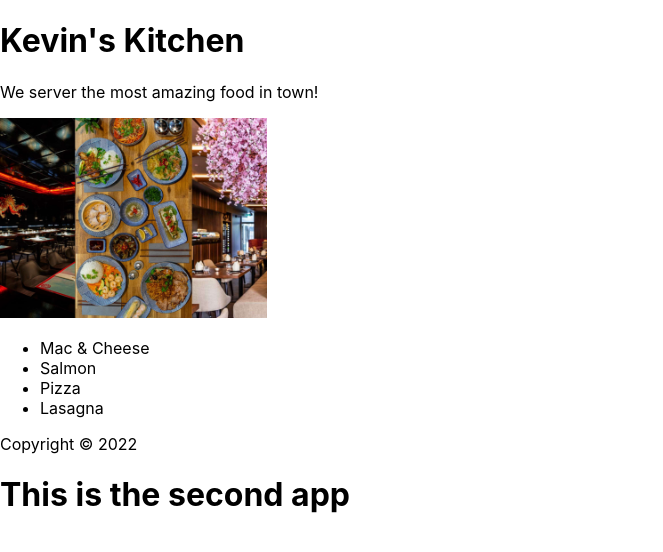
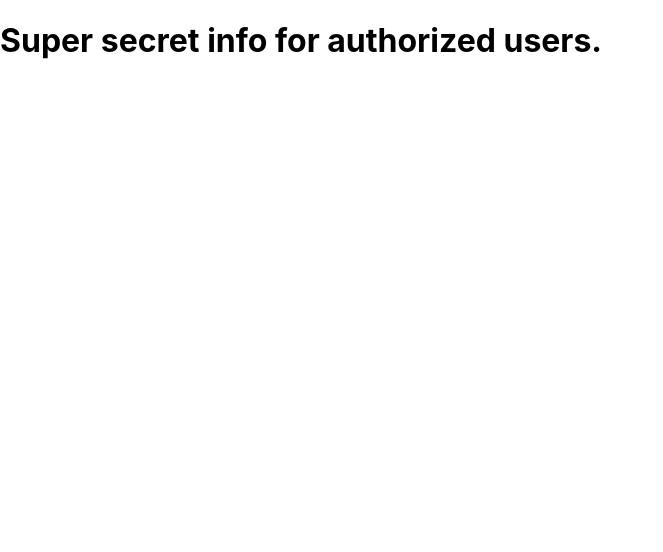
Before and after one commit to UvealSnow/react-basics, a React (Create React App) app: page / in a window 1280 px wide. Shown: the top 552 px of the page, without its empty margins (0-663 px from the left). Built offline with nearby package versions, Linux system fonts and the light colour scheme.

Commit message:
Conditional rendering

```diff
--- a/src/App.js
+++ b/src/App.js
@@ -1,59 +1,35 @@
 import './App.css';
-import restaurant from './assets/img/restaurant.jpeg';
 
-function Header(props) {
+function SecretComponent() {
   return (
-    <header>
-      <h1>{props.name}'s Kitchen</h1>
-    </header>
+    <h1>
+      Super secret info for authorized users.
+    </h1>
   );
 };
 
-function Main({ adjective, dishes }) {
+function RegularComponent() {
   return (
-    <section>
-      <p>We server the most {adjective} food in town!</p>
-      <img
-        height={200}
-        src={restaurant}
-        alt="Delicious foot at the table"
-      />
-      <ul style={{ textAlign: 'left' }}>
-        {dishes.map(({ id, title }) => (
-          <li key={id}>{title}</li>
-        ))}
-      </ul>
-    </section>
+    <h1>
+      Everyone can see me!
+    </h1>
   );
 };
 
-function Footer({ year }) {
-  return (
-    <footer>
-      <p>
-        Copyright © {year}
-      </p>
-    </footer>
-  );
-};
-
-const dishes = [
-  "Mac & Cheese",
-  "Salmon",
-  "Pizza",
-  "Lasagna",
-];
-
-// It's recommended that we do this so we keep our data in sync as the app
-// state changes over time.
-const dishObjects = dishes.map((dish, i) => ({ id: i, title: dish }));
-
-function App() {
+function App({ authorized }) {
+  /**
+    if (authorized) {
+      return <SecretComponent />;
+    } else {
+      return <RegularComponent >/;
+    }
+   */
   return (
     <>
-      <Header name="Kevin" />
-      <Main adjective="amazing" dishes={dishObjects} />
-      <Footer year={new Date().getFullYear()} />
+      { authorized
+        ? <SecretComponent />
+        : <RegularComponent />
+      }
     </>
   );
 };
--- a/src/index.js
+++ b/src/index.js
@@ -4,18 +4,11 @@ import './index.css';
 import reportWebVitals from './reportWebVitals';
 import App from './App';
 
-function AppTwo() {
-  return (
-    <h1>This is the second app</h1>
-  );
-};
-
 ReactDOM.render(
   // This allows us to use both components at root level without
   // having to add any wrappers into the code! <React.Fragment></React.Fragment> or <></>
   <>
-    <App />
-    <AppTwo />
+    <App authorized={true} />
   </>,
   document.getElementById('root'),
 );
```
